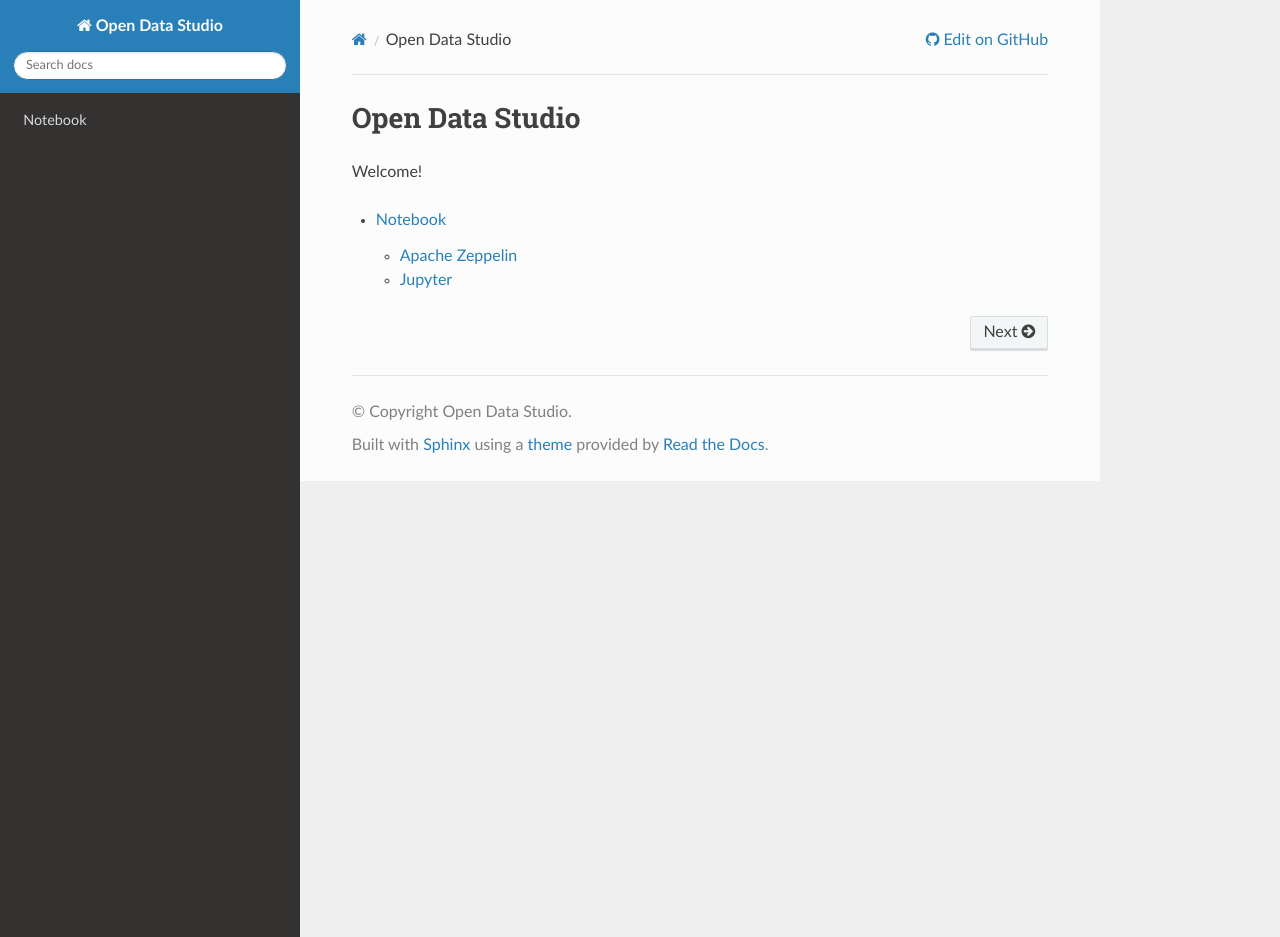
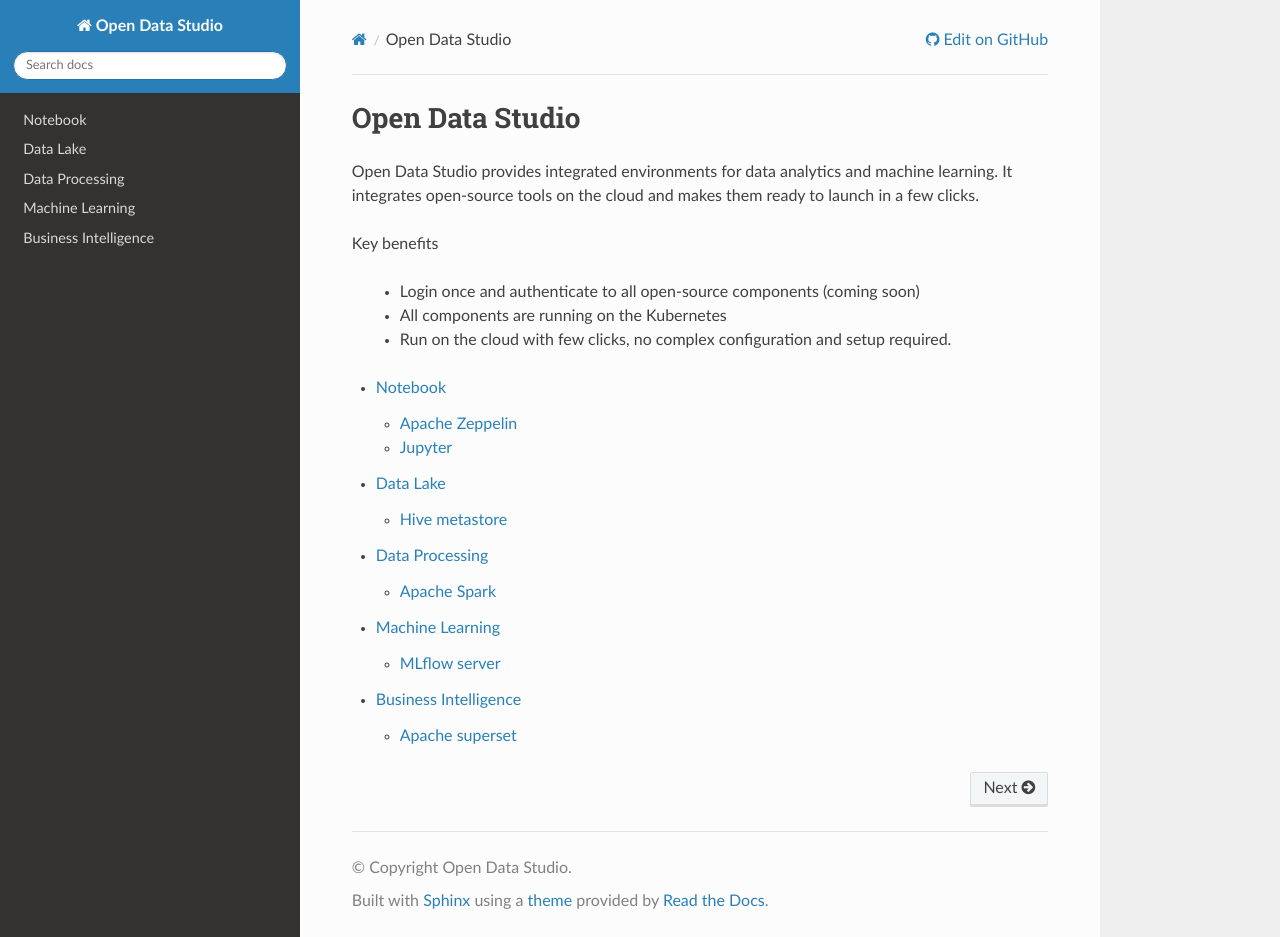
Before and after one commit to open-datastudio/datastudio, a Sphinx documentation site: the page built from docs/index.rst, in a window 1280 px wide and 937 px high. Built offline with Sphinx 7.4.7 and the Read the Docs theme 2.0.0, drawn with Linux system fonts in a browser that asks for light colours.

Commit message:
index of docs

```diff
--- /dev/null
+++ b/docs/business-intelligence/index.rst
@@ -0,0 +1,10 @@
+=====================
+Business Intelligence
+=====================
+
+.. toctree::
+   :maxdepth: 2
+
+   Apache superset <superset>
+
+.. include:: ../ref.rst
--- /dev/null
+++ b/docs/business-intelligence/superset.rst
@@ -0,0 +1,5 @@
+===============
+Apache Superset
+===============
+
+.. include:: ../ref.rst
--- /dev/null
+++ b/docs/data-lake/hive-metastore.rst
@@ -0,0 +1,5 @@
+==============
+Hive metastore
+==============
+
+.. include:: ../ref.rst
--- /dev/null
+++ b/docs/data-lake/index.rst
@@ -0,0 +1,13 @@
+===============
+Data Lake
+===============
+
+Build a Data lake
+
+
+.. toctree::
+   :maxdepth: 2
+
+   Hive metastore <hive-metastore>
+
+.. include:: ../ref.rst
--- /dev/null
+++ b/docs/data-processing/index.rst
@@ -0,0 +1,10 @@
+===============
+Data Processing
+===============
+
+.. toctree::
+   :maxdepth: 2
+
+   Apache Spark <spark>
+
+.. include:: ../ref.rst
--- /dev/null
+++ b/docs/data-processing/spark.rst
@@ -0,0 +1,5 @@
+==============
+Apache Spark
+==============
+
+.. include:: ../ref.rst
--- a/docs/index.rst
+++ b/docs/index.rst
@@ -1,11 +1,22 @@
 Open Data Studio
 ==================================
 
-Welcome!
+Open Data Studio provides integrated environments for data analytics and machine learning.
+It integrates open-source tools on the cloud and makes them ready to launch in a few clicks.
+
+Key benefits
+
+  - Login once and authenticate to all open-source components (coming soon)
+  - All components are running on the Kubernetes
+  - Run on the cloud with few clicks, no complex configuration and setup required.
 
 .. toctree::
    :maxdepth: 2
 
    notebook/index
+   data-lake/index
+   data-processing/index
+   machine-learning/index
+   business-intelligence/index
 
 .. include:: ./ref.rst
--- /dev/null
+++ b/docs/machine-learning/index.rst
@@ -0,0 +1,10 @@
+================
+Machine Learning
+================
+
+.. toctree::
+   :maxdepth: 2
+
+   MLflow server <mlflow-server>
+
+.. include:: ../ref.rst
--- /dev/null
+++ b/docs/machine-learning/mlflow-server.rst
@@ -0,0 +1,5 @@
+==============
+MLflow server
+==============
+
+.. include:: ../ref.rst
```
